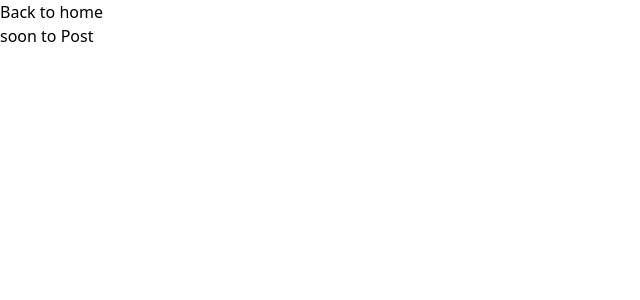
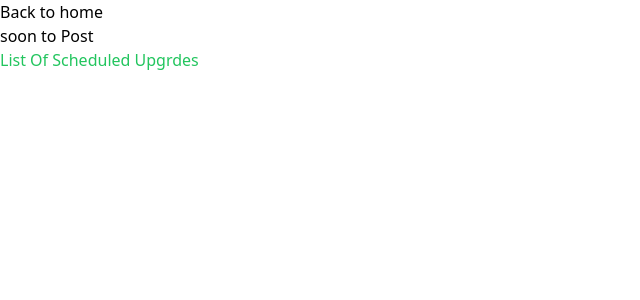
Before and after one commit to CEODemitri/demitri_davinci, a Next.js app: page /posts/soon in a window 1280 px wide. Shown: the top 300 px of the page, without its empty margins (0-640 px from the left). Built offline with nearby package versions, Linux system fonts and the light colour scheme.

Commit message:
Is this Working...Now

```diff
--- a/pages/posts/components/upgradeList.js
+++ b/pages/posts/components/UpgradeList.js
@@ -1,7 +1,7 @@
-function upgradeList() {
+function UpgradeList() {
     return (
         <>
-            <div className="bg-color-black-400">
+            <div className="bg-color-black-400 text-green-500">
                 <h1>
                     <p>List Of Scheduled Upgrdes</p>
                 </h1>
@@ -9,3 +9,5 @@ function upgradeList() {
         </>
     );
 }
+
+export default UpgradeList;
--- a/pages/posts/soon.js
+++ b/pages/posts/soon.js
@@ -1,4 +1,5 @@
-import Link from 'next/link';
+import Link from 'next/link'
+import UpgradeList from './components/UpgradeList';
 
 
 export default function soonPost() {
@@ -8,7 +9,12 @@ export default function soonPost() {
         <Link href="/">Back to home</Link>
       </h2>
 
-      <h1>soon to Post</h1>
+      <h1>
+        <p>
+          soon to Post
+        </p>
+      </h1>
+      <UpgradeList />
     </>
   );
 }
```
